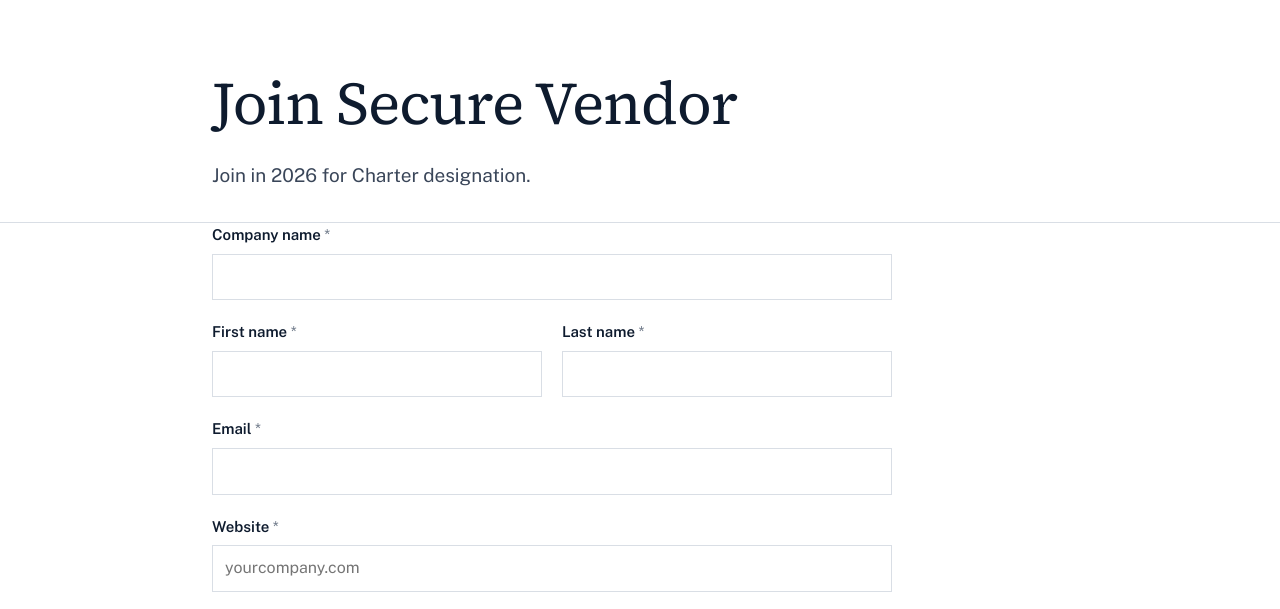
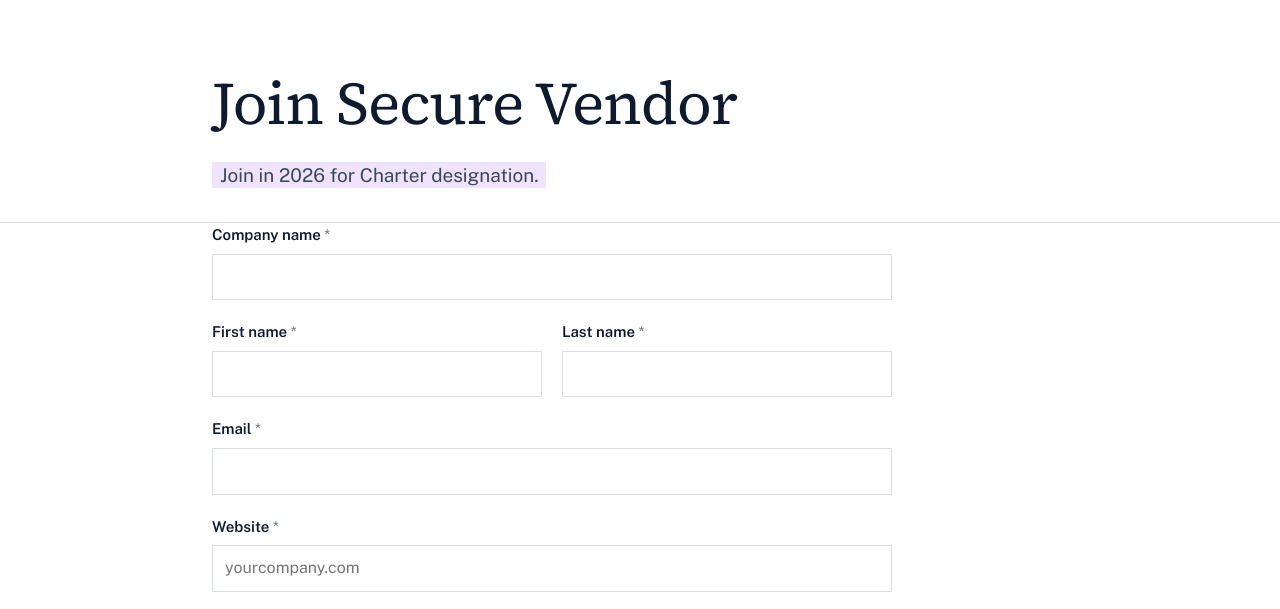
Before and after one commit to aquamark-io/secure-vendor-site, a plain HTML site: page join/index.html in a window 1280 px wide. Shown: the part 109-718 px from the top of the page. Drawn offline with nearby package versions, Linux system fonts and the light colour scheme.

Commit message:
Join page: soft purple highlight on charter subtitle
Co-Authored-By: Claude Opus 5.5 <noreply@anthropic.com>
Claude-Session: https://claude.ai/code/session_01G6gvxoYoUwsrSRfEZZ55LE

```diff
--- a/join/index.html
+++ b/join/index.html
@@ -61,6 +61,7 @@
   .jf-done p { margin: 0; }
   @media (max-width: 560px) { .jf-row { grid-template-columns: 1fr; } }
   #charterNote[hidden] { display: none; }
+  .soft-hl { background: #EEE3FA; color: inherit; padding: 2px 8px; box-decoration-break: clone; -webkit-box-decoration-break: clone; }
 </style>
 </head>
 <body>
@@ -100,7 +101,7 @@
   <section class="page-head">
     <div class="rq-wrap">
       <h1>Join Secure Vendor</h1>
-      <p class="lede" id="charterNote">Join in 2026 for Charter designation.</p>
+      <p class="lede" id="charterNote"><mark class="soft-hl">Join in 2026 for Charter designation.</mark></p>
     </div>
   </section>
 
```
